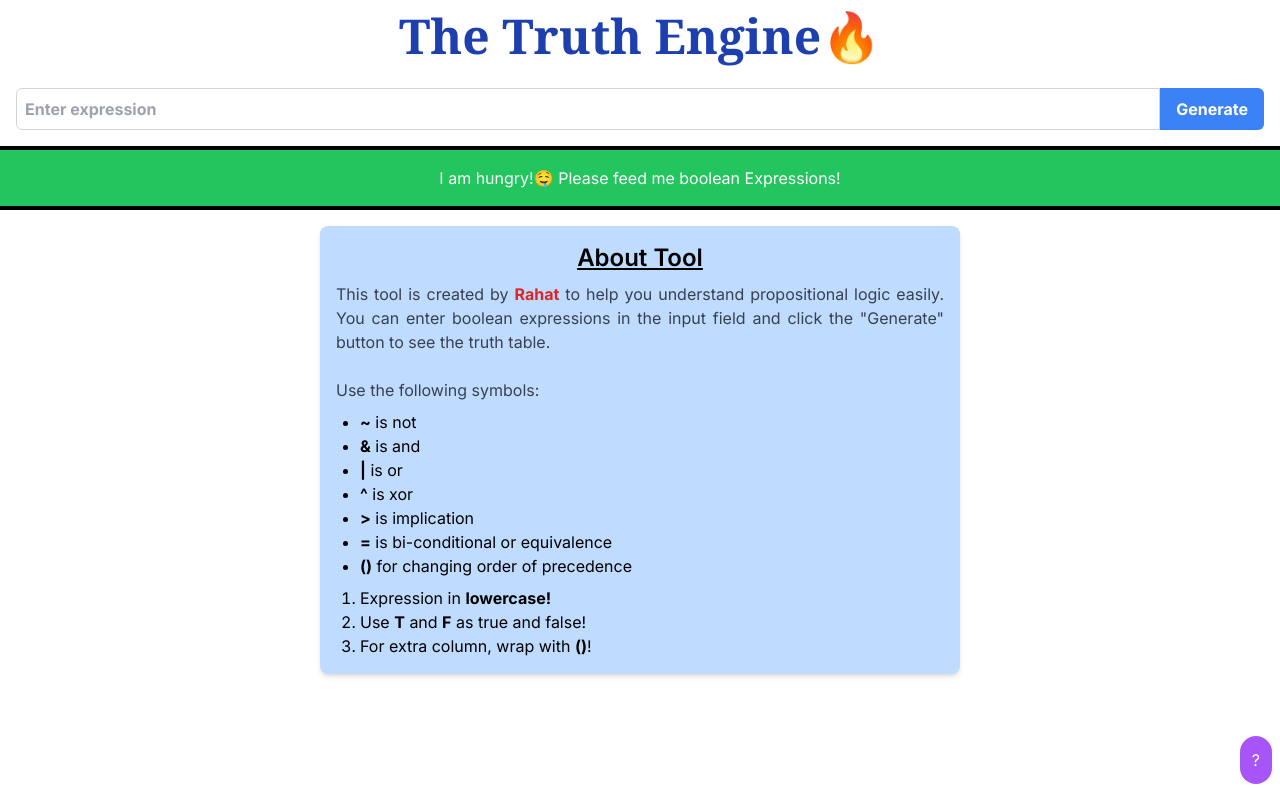
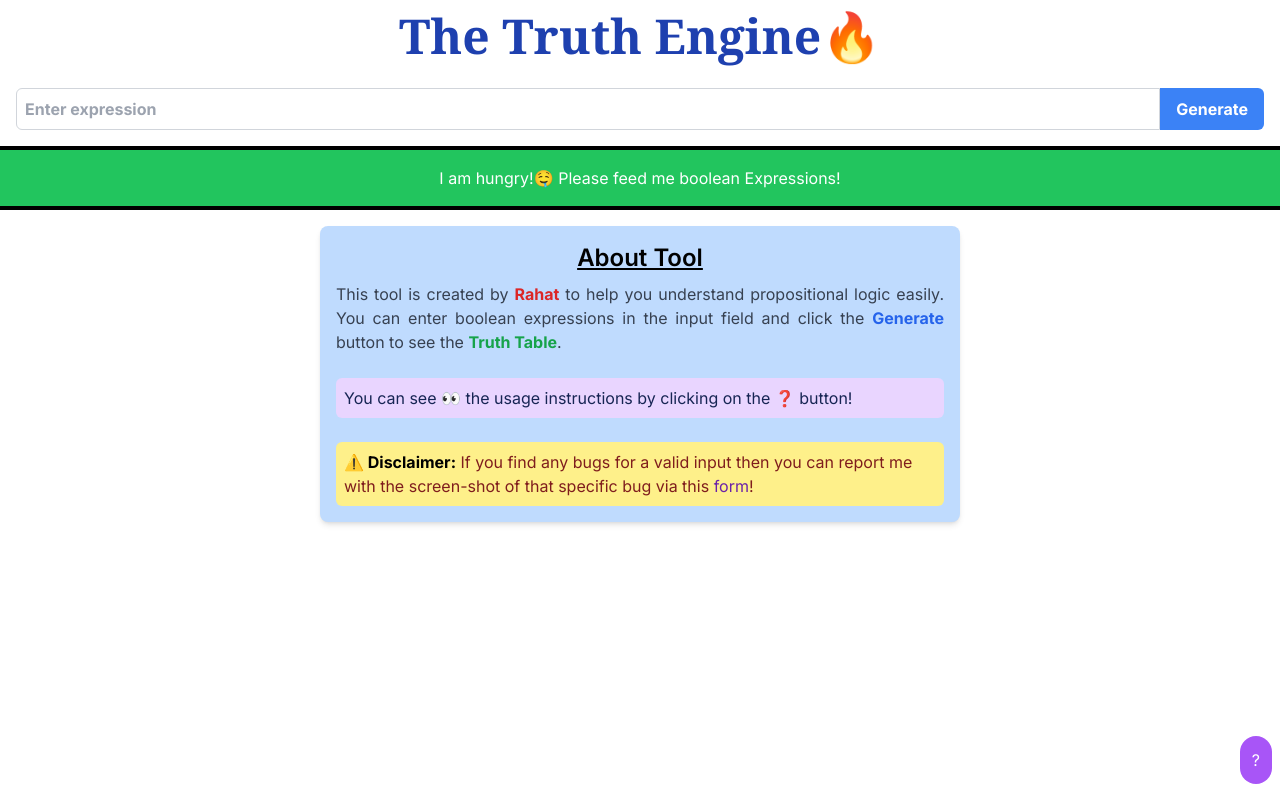
Before and after one commit to ToxicalNoob3062/truthEngine, a Next.js app: page / in a window 1280 px wide. Built offline with nearby package versions, Linux system fonts and the light colour scheme.

Commit message:
modfications of the card UI!

```diff
--- a/app/components/card.tsx
+++ b/app/components/card.tsx
@@ -12,47 +12,29 @@ const CardComponent: React.FC = () => {
         This tool is created by{" "}
         <span className="font-bold text-red-600">Rahat</span> to help you
         understand propositional logic easily. You can enter boolean expressions
-        in the input field and click the "Generate" button to see the truth
-        table.
-        <br />
-        <br />
-        Use the following symbols:
+        in the input field and click the{" "}
+        <span className="font-bold text-blue-600">Generate</span> button to see
+        the <span className="font-bold text-green-600">Truth Table</span>.
       </p>
-      <ul className="list-disc pl-6 mt-2">
-        <li>
-          <b>~</b> is not
-        </li>
-        <li>
-          <b>&</b> is and
-        </li>
-        <li>
-          <b>|</b> is or
-        </li>
-        <li>
-          <b>^</b> is xor
-        </li>
-        <li>
-          <b>&gt;</b> is implication
-        </li>
-        <li>
-          <b>=</b> is bi-conditional or equivalence
-        </li>
-        <li>
-          <b>()</b> for changing order of precedence
-        </li>
-      </ul>
-      <ol className="list-decimal pl-6 mt-2">
-        <li>
-          Expression in <span className="font-bold">lowercase!</span>
-        </li>
-        <li>
-          Use <span className="font-bold">T</span> and{" "}
-          <span className="font-bold">F</span> as true and false!
-        </li>
-        <li>
-          For extra column, wrap with <span className="font-bold">()</span>!
-        </li>
-      </ol>
+      <br />
+      <p className="bg-purple-200 p-2 text-blue-950 rounded-md">
+        You can see 👀 the usage instructions by clicking on the{" "}
+        <span className="font-bold text-black">❓️</span> button!
+      </p>
+      <br />
+      <p className="bg-yellow-200 p-2 rounded-md text-red-900">
+        <span className="font-bold text-black">⚠️ Disclaimer:</span> If you find
+        any bugs for a valid input then you can report me with the screen-shot
+        of that specific bug via this{" "}
+        <a
+          href="https://forms.gle/yy1gD6uR6ix2zuH69"
+          className="text-purple-800"
+          target="_blank"
+        >
+          form
+        </a>
+        !
+      </p>
     </div>
   );
 };
```
Also changed, not shown: public/UnautorizedPreview.webp (added).
